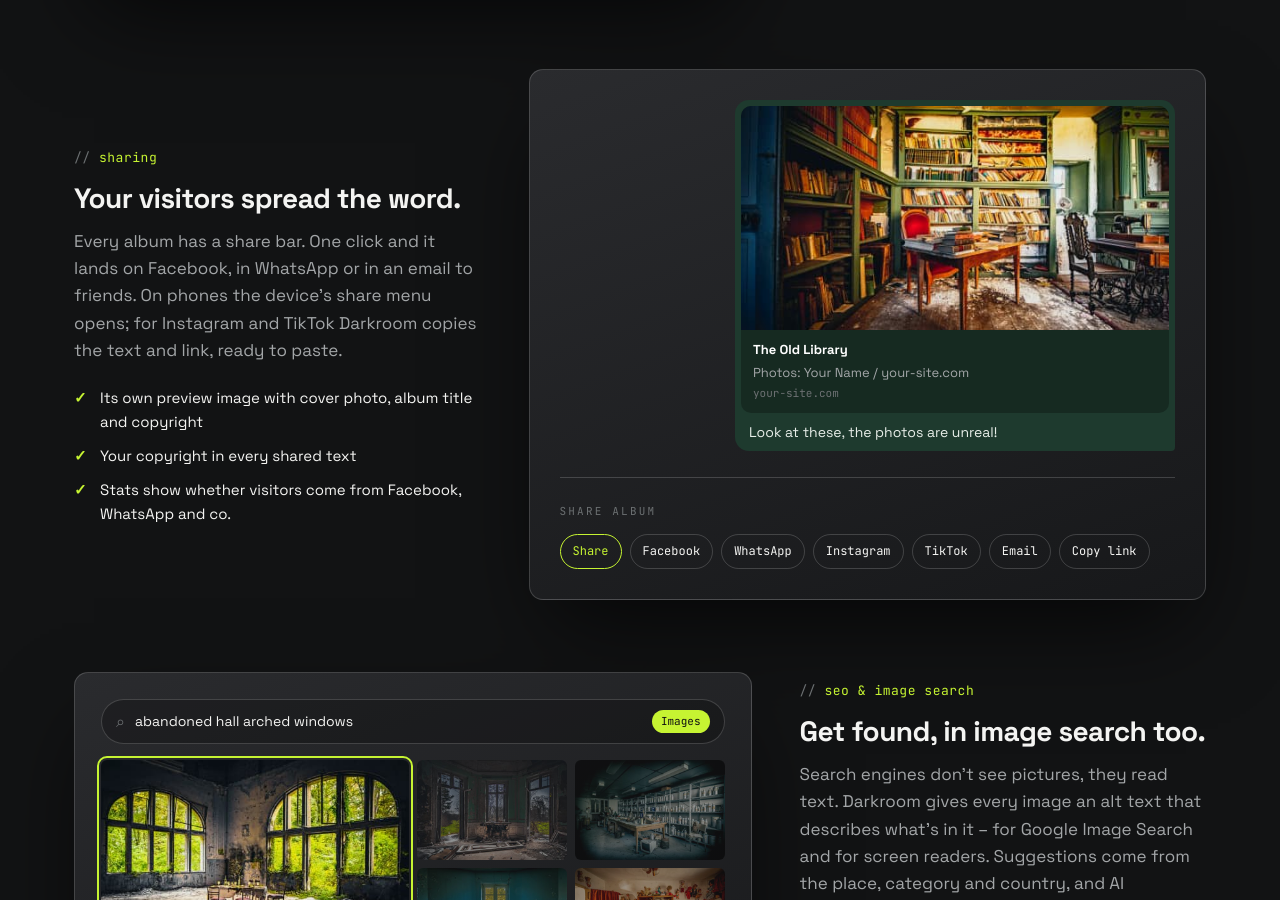
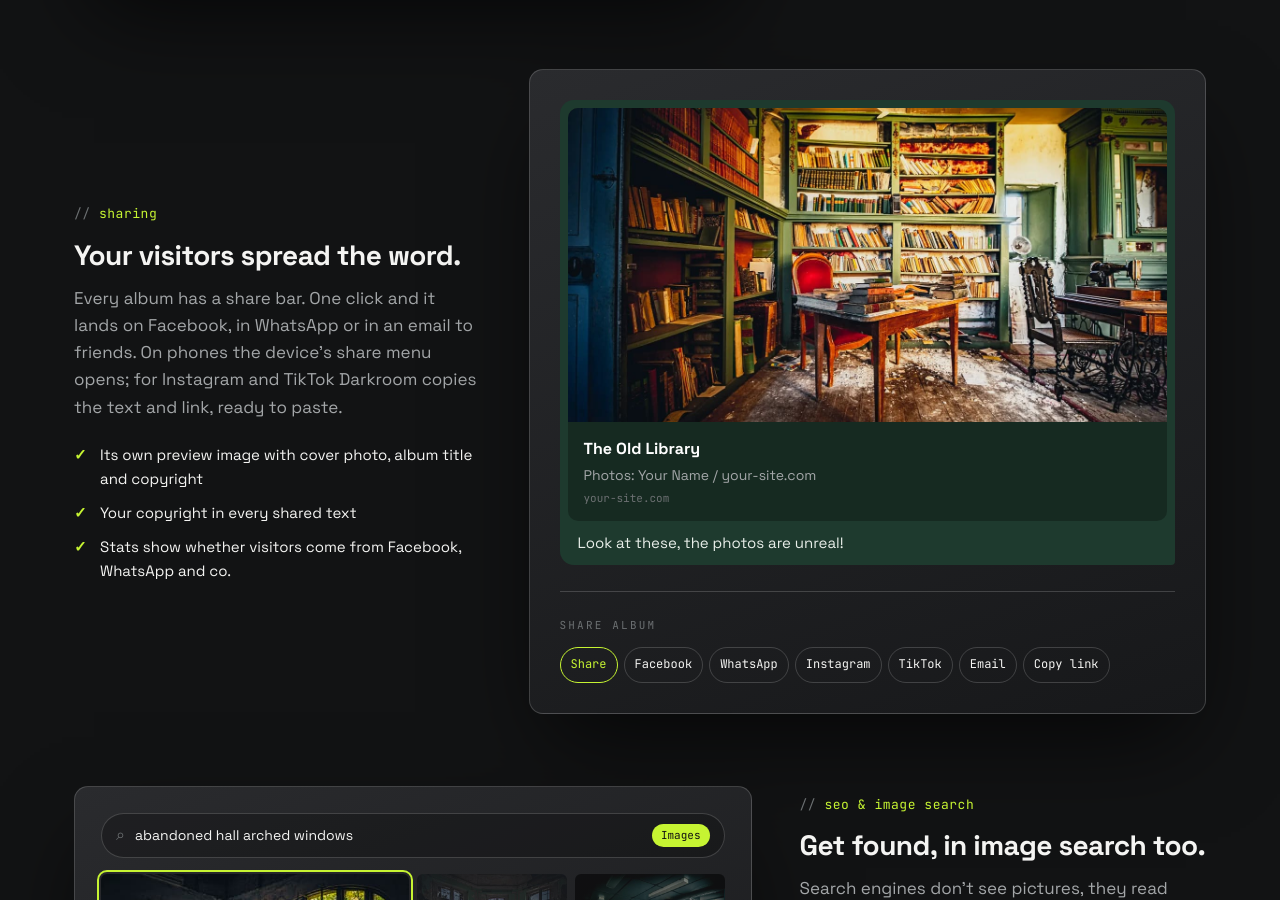
Before and after one commit to kaimalter-ops/codenovalabs-website, a plain HTML site: page products/codenova-darkroom.html in a window 1280 px wide. Shown: the part 3220-4120 px from the top of the page. Drawn offline with Linux system fonts and the light colour scheme.

Commit message:
Darkroom-Seite: Teilen-Vorschau füllt den Kasten
Co-Authored-By: Claude Opus 5.5 <noreply@anthropic.com>

```diff
--- a/assets/style.css
+++ b/assets/style.css
@@ -559,17 +559,17 @@ footer address { font-style: normal; line-height: 1.7; }
 
 /* Darkroom: Teilen-Vorschau */
 .share-mock { margin: 0; padding: 30px; border-radius: 14px; background: linear-gradient(160deg, #2a2b2e, #17181a); border: 1px solid var(--line-strong); box-shadow: 0 40px 90px -20px rgba(0,0,0,.7); }
-.share-mock .bubble { max-width: 440px; margin-left: auto; padding: 6px 6px 4px; border-radius: 14px 14px 4px 14px; background: #1e3a2e; }
+.share-mock .bubble { padding: 8px 8px 4px; border-radius: 14px 14px 4px 14px; background: #1e3a2e; }
 .share-mock .og { border-radius: 10px; overflow: hidden; background: rgba(0,0,0,.28); }
 .share-mock .og img { display: block; width: 100%; height: auto; aspect-ratio: 1.91 / 1; object-fit: cover; }
-.share-mock .og-t { display: grid; gap: 2px; padding: 10px 12px; font-size: 13px; color: var(--muted); }
-.share-mock .og-t b { color: #fff; font-weight: 600; }
+.share-mock .og-t { display: grid; gap: 3px; padding: 14px 16px; font-size: 14px; color: var(--muted); }
+.share-mock .og-t b { color: #fff; font-weight: 600; font-size: 16px; }
 .share-mock .og-t small { font-family: var(--mono); font-size: 11px; color: var(--faint); }
-.share-mock .msg { display: block; padding: 8px 8px 4px; font-size: 14px; color: #e8eee9; }
+.share-mock .msg { display: block; padding: 10px 10px 6px; font-size: 15px; color: #e8eee9; }
 .share-mock .bar { margin-top: 26px; padding-top: 18px; border-top: 1px solid var(--line-strong); }
 .share-mock .bar-l { font-family: var(--mono); font-size: 11px; letter-spacing: .2em; text-transform: uppercase; color: var(--faint); }
-.share-mock .btns { display: flex; flex-wrap: wrap; gap: 8px; margin-top: 10px; }
-.share-mock .btns span { padding: 7px 12px; border: 1px solid var(--line-strong); border-radius: 999px; font-family: var(--mono); font-size: 12px; color: var(--off); }
+.share-mock .btns { display: flex; flex-wrap: wrap; gap: 6px; margin-top: 10px; }
+.share-mock .btns span { padding: 7px 10px; border: 1px solid var(--line-strong); border-radius: 999px; font-family: var(--mono); font-size: 12px; color: var(--off); }
 .share-mock .btns .on { border-color: var(--lime); color: var(--lime); }
 .shot.flip .share-mock { order: 2; }
 @media (max-width: 960px) { .shot.flip .share-mock { order: 0; } }
--- a/products/codenova-darkroom.html
+++ b/products/codenova-darkroom.html
@@ -23,7 +23,7 @@
   <meta property="og:image:height" content="630">
   <meta name="twitter:card" content="summary_large_image">
   <link rel="preload" href="/assets/fonts/space-grotesk-latin-700-normal.woff2" as="font" type="font/woff2" crossorigin>
-  <link rel="stylesheet" href="/assets/style.css?v=13">
+  <link rel="stylesheet" href="/assets/style.css?v=14">
   <script type="application/ld+json">
   {"@context":"https://schema.org","@type":"SoftwareApplication","name":"CodeNova Darkroom","applicationCategory":"BusinessApplication","operatingSystem":"Web","inLanguage":"en","description":"Website, originals archive, client galleries and stock uploads for photographers.","offers":{"@type":"Offer","price":"9","priceCurrency":"USD"},"publisher":{"@type":"Organization","name":"CodeNova Labs LLC","url":"https://codenovalabs.net/"}}
   </script>
@@ -172,7 +172,7 @@
         <div class="shot flip reveal" style="margin-top:72px">
           <figure class="share-mock" aria-hidden="true">
             <div class="bubble">
-              <div class="og"><img src="/assets/img/darkroom/bibliothek-thumb.jpg" width="480" height="320" loading="lazy" alt=""><div class="og-t"><b>The Old Library</b><span>Photos: Your Name / your-site.com</span><small>your-site.com</small></div></div>
+              <div class="og"><img src="/assets/img/darkroom/bibliothek.jpg" width="1280" height="853" loading="lazy" alt=""><div class="og-t"><b>The Old Library</b><span>Photos: Your Name / your-site.com</span><small>your-site.com</small></div></div>
               <span class="msg">Look at these, the photos are unreal!</span>
             </div>
             <div class="bar"><span class="bar-l">Share album</span><div class="btns"><span class="on">Share</span><span>Facebook</span><span>WhatsApp</span><span>Instagram</span><span>TikTok</span><span>Email</span><span>Copy link</span></div></div>
```
Also changed, not shown: de/products/codenova-darkroom.html (+2 -2 lines), assets/img/darkroom/bibliothek.jpg (added).
